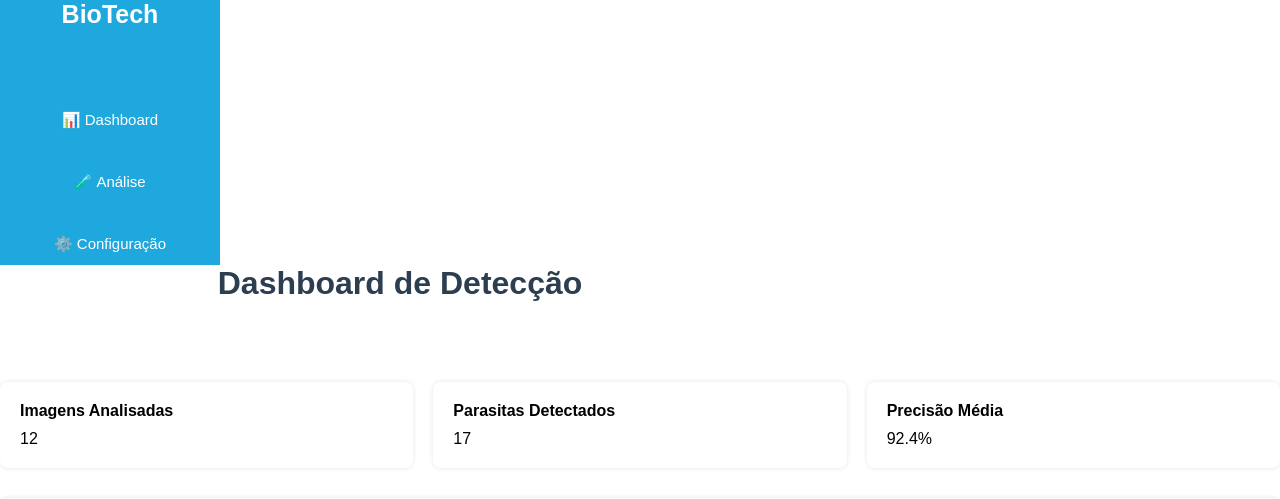
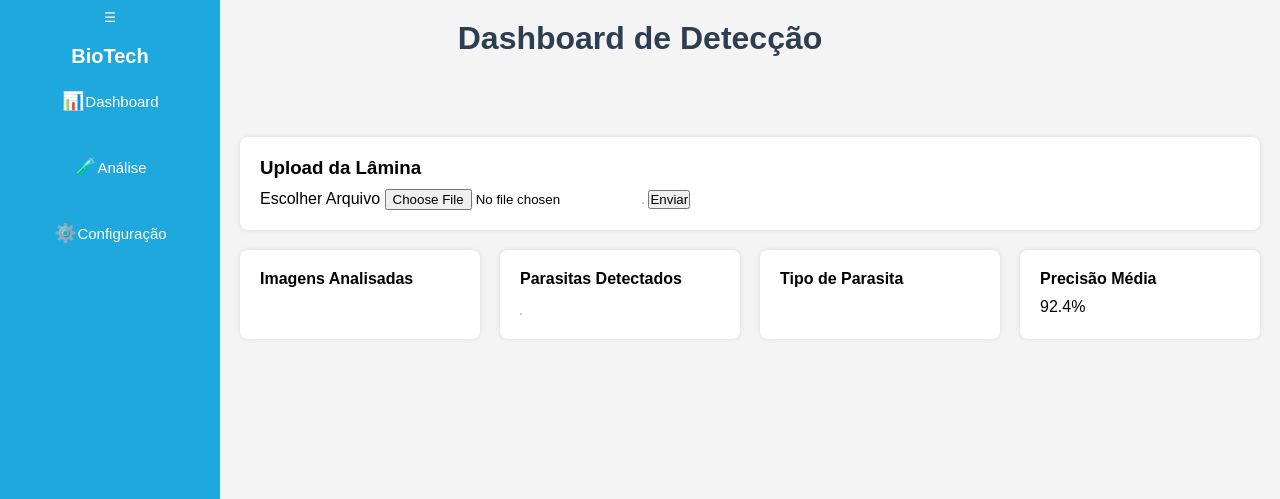
Before and after one commit to GuhMascarenhass/Biotech, a Flask app: page /analise in a window 1280 px wide. Shown: the top 499 px of the page. Run offline with Flask 3, Linux system fonts and the light colour scheme.

Commit message:
Analise colocado na estrutura flask

```diff
--- a/app/templates/analise.html
+++ b/app/templates/analise.html
@@ -1,51 +1,49 @@
-<!DOCTYPE html>
+{% extends "baseModel.html" %}
 
-<html lang="pt-BR">
-<head>
-  <meta charset="UTF-8" />
-  <meta name="viewport" content="width=device-width, initial-scale=1.0"/>
-  <title>Analise de Parasitas</title>
+{% block body   %}
 
-  <link rel="stylesheet" href="style.css">
-
-</head>
-<body>
-  <script src="body.js"></script>
-
-  <div class="sidebar">
-    <h2>BioTech</h2>
-    <div class="nav">
-      <a onclick="showTab('dashboard')">📊 Dashboard</a>
-      <a onclick="showTab('analise')">🧪 Análise</a>
-      <a onclick="showTab('config')">⚙️ Configuração</a>
-    </div>
-  </div>
-
-  <div class="main">
+ <div class="main">
     <div class="header2">
       <h1>Dashboard de Detecção</h1>
     </div>
+  <div class="image-section">
+    <h3>Upload da Lâmina</h3>
+    <!-- Botão estilizado -->
+    <label for="file-upload">Escolher Arquivo</label>
+    <input id="file-upload" type="file" accept="image/*" onchange="previewImage(event)" />
+    <img id="preview" src=""  />
+    <button onclick="enviarImagem()">Enviar</button>
+  </div>
+
 
     <div class="cards">
       <div class="card">
         <h3>Imagens Analisadas</h3>
-        <p>12</p>
+
+        <img id="card-image" src="" alt="Imagem" style="display: none;">
+
+
       </div>
+
       <div class="card">
         <h3>Parasitas Detectados</h3>
-        <p>17</p>
+        <img src="" alt="">
+
       </div>
+
+      <div class="card">
+        <h3>Tipo de Parasita</h3>
+
+        </div>
       <div class="card">
         <h3>Precisão Média</h3>
         <p>92.4%</p>
       </div>
     </div>
 
-    <div class="image-section">
-      <h3>Upload da Lâmina</h3>
-      <input type="file" accept="image/*" onchange="previewImage(event)" />
-      <img id="preview" src="" alt="Pré-visualização" />
-    </div>
+
   </div>
-</body>
-</html>
+
+
+
+{% endblock body %}
```
